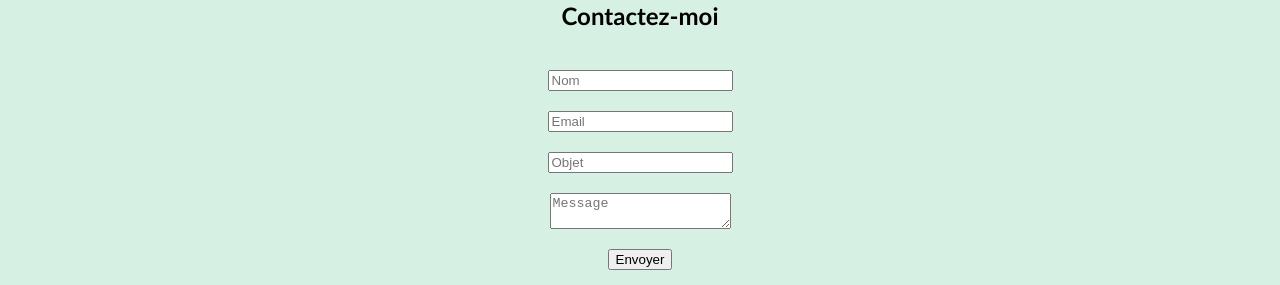
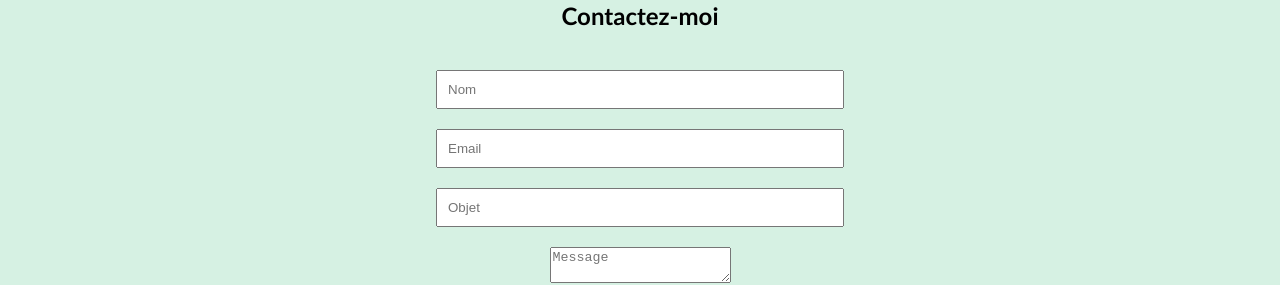
Before and after one commit to Fabienholert/portfolio, a React (Vite) app: page / in a window 1280 px wide. Shown: the part 1354-1639 px from the top of the page. Built offline with nearby package versions, Linux system fonts and the light colour scheme.

Commit message:
Amélioration du formulaire : ajout d'une classe au textarea et styles pour les inputs

```diff
--- a/src/components/formulaire/formulaire.jsx
+++ b/src/components/formulaire/formulaire.jsx
@@ -8,7 +8,7 @@ export default function Formulaire() {
         <input type="text" placeholder="Nom" />
         <input type="email" placeholder="Email" />
         <input type="text" placeholder="Objet" />
-        <textarea placeholder="Message"></textarea>
+        <textarea type="text" placeholder="Message" className="message" />
         <button type="submit">Envoyer</button>
       </form>
     </div>
--- a/src/components/formulaire/formulaire.scss
+++ b/src/components/formulaire/formulaire.scss
@@ -15,4 +15,9 @@
     padding: 20px;
     gap: 20px;
   }
+
+  input {
+    width: 30%;
+    padding: 10px;
+  }
 }
```
